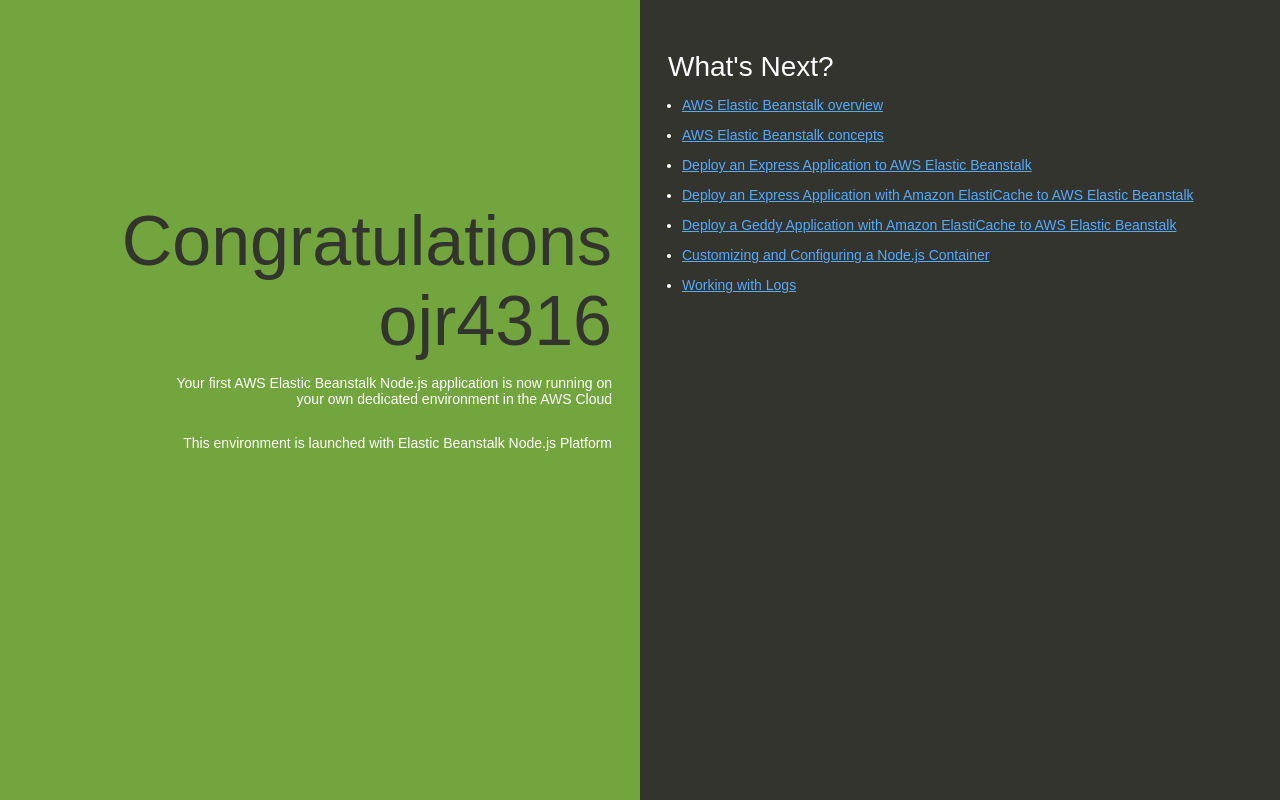
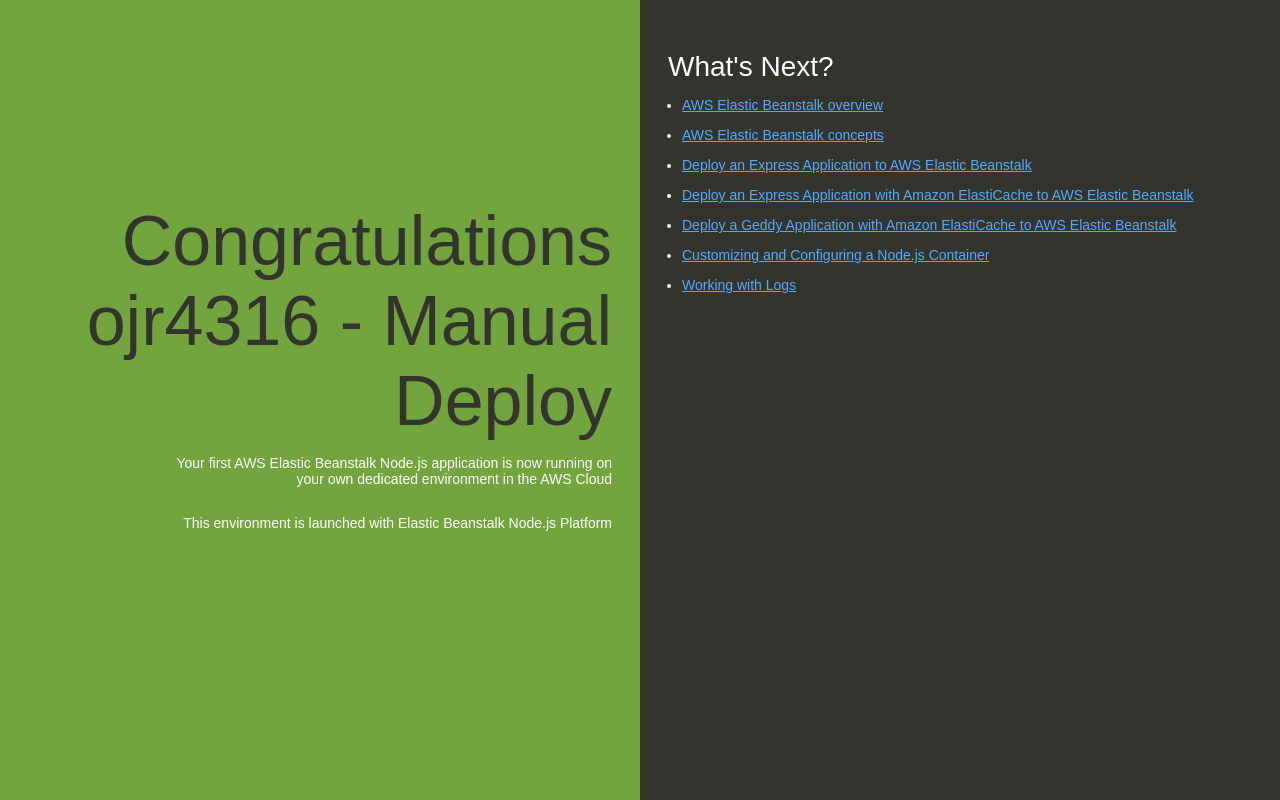
Before and after one commit to ojr4316/mz-test-node-app, a website: page index.html in a window 1280 px wide. Drawn offline with Linux system fonts and the light colour scheme.

Commit message:
manual deploy

```diff
--- a/index.html
+++ b/index.html
@@ -74,7 +74,7 @@
   </head>
   <body>
     <div class="textColumn">
-      <h1>Congratulations ojr4316</h1>
+      <h1>Congratulations ojr4316 - Manual Deploy</h1>
       <p>Your first AWS Elastic Beanstalk Node.js application is now running on your own dedicated environment in the AWS Cloud</p>
       <p>This environment is launched with Elastic Beanstalk Node.js Platform</p>
     </div>
```
